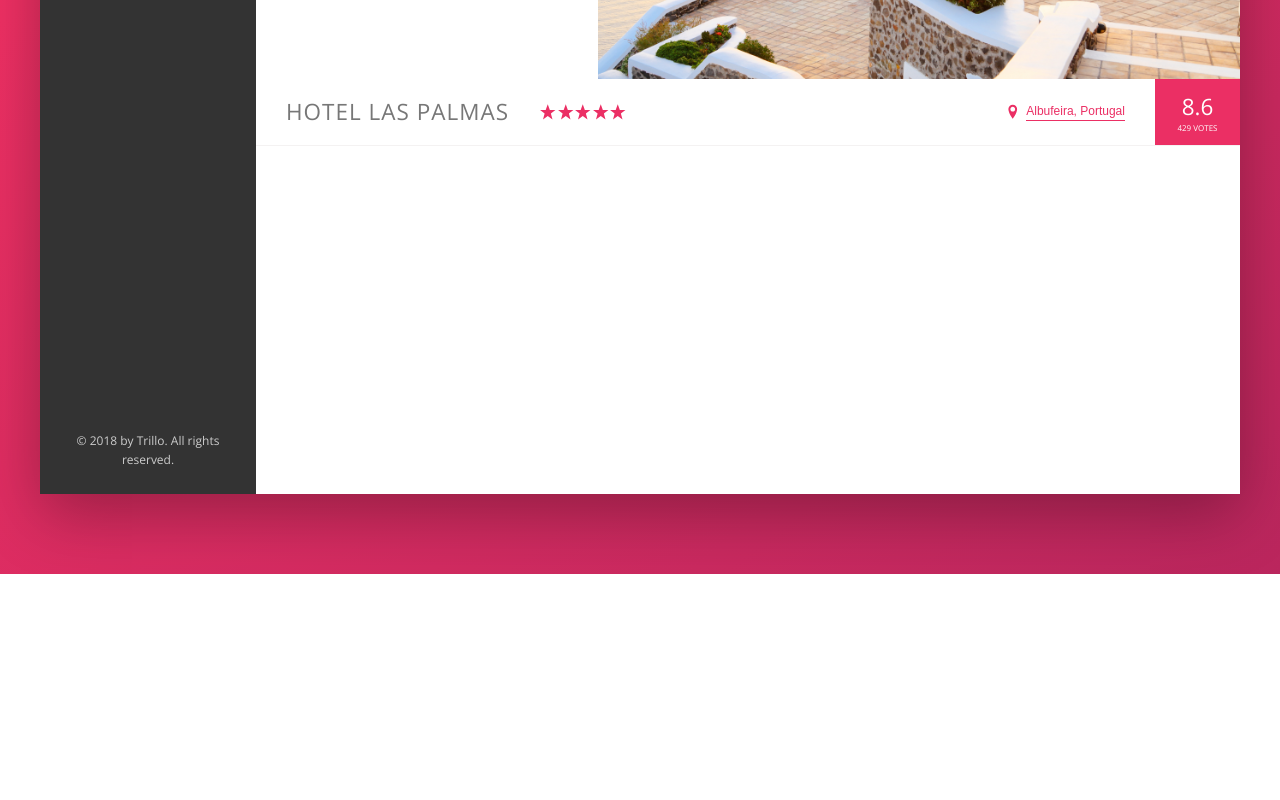
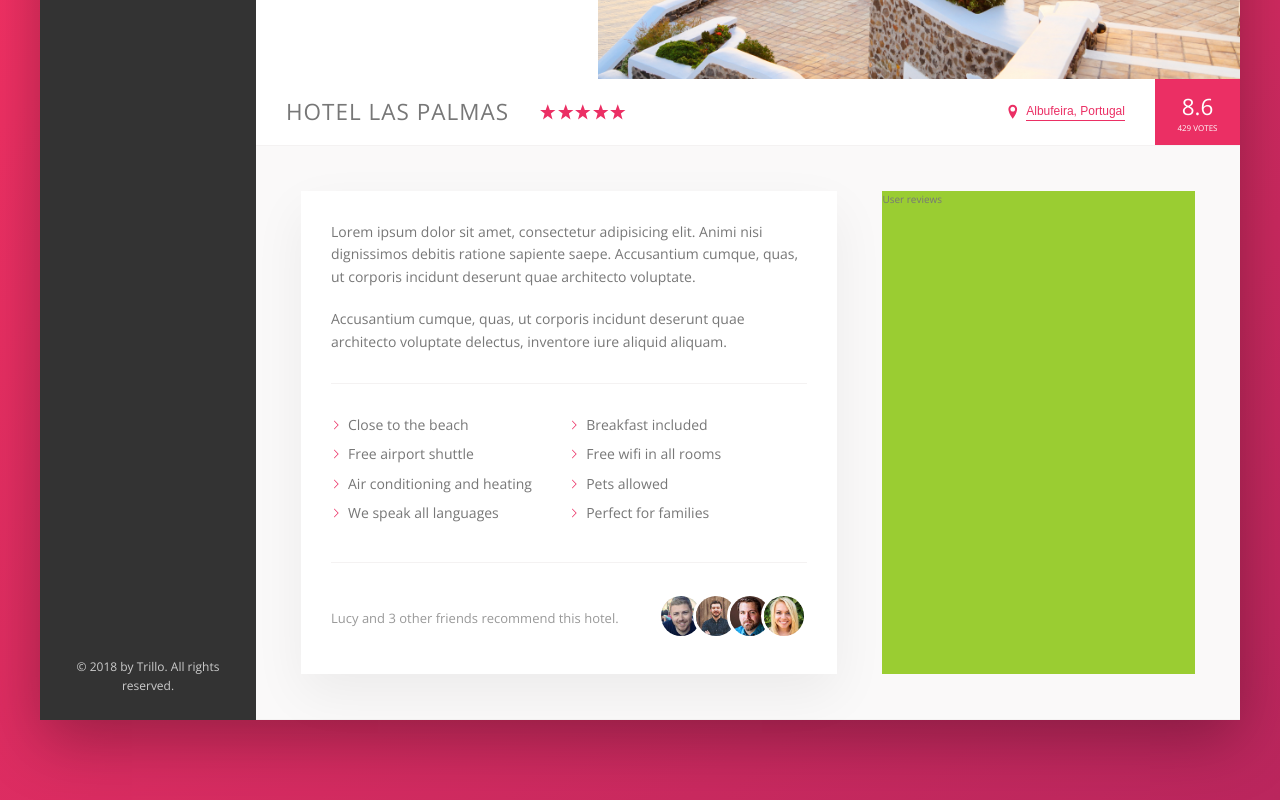
Before and after one commit to KoenCa/trello-css-course, a website: page index.html in a window 1280 px wide. Shown: the part 456-1256 px from the top of the page. Before the commit the page ends 1030 px from the top, so only its background shows below. Drawn offline with nearby package versions, Linux system fonts and the light colour scheme.

Commit message:
Hotel view: description

```diff
--- a/index.html
+++ b/index.html
@@ -138,6 +138,43 @@
                         <div class="overview__rating-count">429 votes</div>
                     </div>
                 </div>
+
+                <div class="detail">
+                    <div class="description">
+                        <p class="paragraph">
+                            Lorem ipsum dolor sit amet, consectetur adipisicing elit. Animi nisi dignissimos debitis ratione sapiente saepe. Accusantium cumque, quas, ut corporis incidunt deserunt quae architecto voluptate.
+                        </p>
+                        <p class="paragraph">
+                            Accusantium cumque, quas, ut corporis incidunt deserunt quae architecto voluptate delectus, inventore iure aliquid aliquam.
+                        </p>
+                        <ul class="list">
+                            <li class="list__item">Close to the beach</li>
+                            <li class="list__item">Breakfast included</li>
+                            <li class="list__item">Free airport shuttle</li>
+                            <li class="list__item">Free wifi in all rooms</li>
+                            <li class="list__item">Air conditioning and heating</li>
+                            <li class="list__item">Pets allowed</li>
+                            <li class="list__item">We speak all languages</li>
+                            <li class="list__item">Perfect for families</li>
+                        </ul>
+                        <div class="recommend">
+                            <p class="recommend__count">
+                                Lucy and 3 other friends recommend this hotel.
+                            </p>
+                            <div class="recommend__friends">
+                                <img src="img/user-3.jpg" alt="Friend 1" class="recommend__photo">
+                                <img src="img/user-4.jpg" alt="Friend 2" class="recommend__photo">
+                                <img src="img/user-5.jpg" alt="Friend 3" class="recommend__photo">
+                                <img src="img/user-6.jpg" alt="Friend 4" class="recommend__photo">
+
+                            </div>
+                        </div>
+                    </div>
+
+                    <div class="user-review">
+                        User reviews
+                    </div>
+                </div>
             </main>
         </div>
     </div>
--- a/sass/_base.scss
+++ b/sass/_base.scss
@@ -33,6 +33,9 @@ Grey dark 3: #999
     --color-grey-dark-3: #999;
 
     --shadow-dark: 0 2rem 6rem rgba(0, 0, 0, .3);
+    --shadow-light: 0 2rem 5rem rgba(0, 0, 0, .06);
+
+    --line: 1px solid var(--color-grey-light-2);
 }
 
 * {
--- a/sass/_components.scss
+++ b/sass/_components.scss
@@ -213,7 +213,7 @@
 .overview {
     display: flex;
     align-items: center; // vertically align across cross axis
-    border-bottom: 1px solid var(--color-grey-light-2);
+    border-bottom: var(--line);
 
     &__heading {
         font-size: 2.25rem;
@@ -315,3 +315,76 @@
         box-shadow: none;
     }
 }
+
+////////////////////////////////////////////
+// PARAGRAPH
+.paragraph:not(:last-of-type) {
+    margin-bottom: 2rem;
+}
+
+////////////////////////////////////////////
+// LIST
+.list {
+    list-style-type: none;
+    margin: 3rem 0;
+    padding: 3rem 0;
+    border-top: var(--line);
+    border-bottom: var(--line);
+
+    display: flex;
+    flex-wrap: wrap;
+
+    &__item {
+        flex: 0 0 50%; // Two items side by side
+        margin-bottom: .7rem;
+    }
+
+    &__item::before {
+        content: "";
+        display: inline-block;
+        height: 1rem;
+        width: 1rem;
+        margin-right: .7rem;
+
+        //Older browsers
+        // background-image: url(../img/chevron-thin-right.svg); // Path from style.css
+        // background-size: cover;
+
+        // Newer browsers - masks => Way to give svg icon color via CSS
+        background-color: var(--color-primary);
+        -webkit-mask-image: url(../img/chevron-thin-right.svg); // Path from style.css
+        -webkit-mask-size: cover;
+        mask-image: url(../img/chevron-thin-right.svg); // Path from style.css
+        mask-size: cover;
+    }
+}
+
+////////////////////////////////////////////
+// RECOMMEND
+.recommend {
+    font-size: 1.3rem;
+    color: var(--color-grey-dark-3);
+
+    display: flex;
+    align-items: center;
+
+    &__count {
+        margin-right: auto; //calculate margin to push friend images to the right.
+    }
+
+    &__friend {
+
+    }
+
+    &__photo {
+        box-sizing: content-box; // Back to default so images don't shrink because of border
+        height: 4rem;
+        width: 4rem;
+        border-radius: 50%;
+        border: 3px solid #fff;
+
+        &:not(:last-child) {
+            margin-right: -1.5rem;
+        }
+    }
+}
--- a/sass/_layout.scss
+++ b/sass/_layout.scss
@@ -11,7 +11,7 @@
     font-size: 1.4rem;
     height: 7rem;
     background-color: #fff;
-    border-bottom: 1px solid var(--color-grey-light-2);
+    border-bottom: var(--line);
 
     display: flex;
     justify-content: space-between;
@@ -37,9 +37,26 @@
 //Flex item
 .hotel-view {
     background-color: #fff;
-
-    // TEST
-    height: 80rem;
-
     flex: 1; // Grow as much as it can
 }
+
+.detail {
+    display: flex;
+    padding: 4.5rem;
+    background-color: var(--color-grey-light-1);
+    border-bottom: var(--line);
+}
+
+.description {
+    font-size: 1.4rem;
+    background-color: #fff;
+    box-shadow: var(--shadow-light);
+    padding: 3rem;
+    flex: 0 0 60%; // No grow/shrink and 60% width
+    margin-right: 4.5rem;
+}
+
+.user-review {
+    background-color: yellowgreen;
+    flex: 1; // Occupy remaining space
+}
```
Also changed, not shown: css/style.css.
